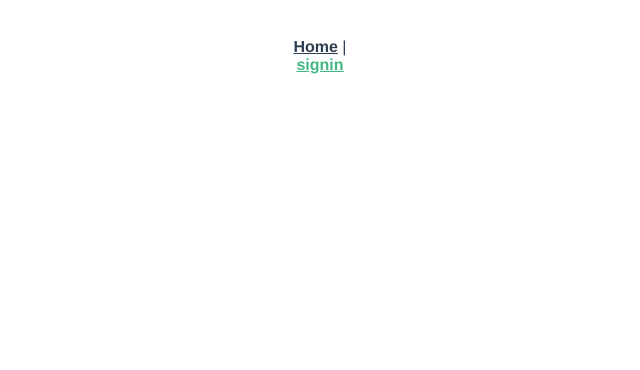
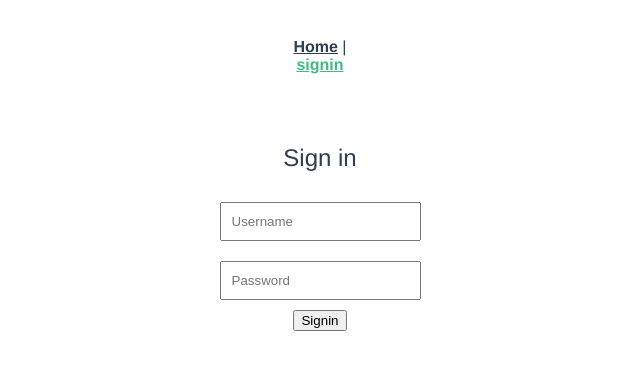
Before and after one commit to tflare/attendance-management-v, a Vue app: page /signin in a window 1280 px wide. Shown: the top 370 px of the page, without its empty margins (320-960 px from the left). Built offline with nearby package versions, Linux system fonts and the light colour scheme; no server answers.

Commit message:
[add]サインイン・サインアウトの機能を実装

```diff
--- a/package.json
+++ b/package.json
@@ -9,6 +9,7 @@
   },
   "dependencies": {
     "core-js": "^3.4.4",
+    "firebase": "^7.6.2",
     "vue": "^2.6.10",
     "vue-router": "^3.1.3"
   },
--- /dev/null
+++ b/src/components/Signin.vue
@@ -0,0 +1,65 @@
+<template>
+  <div class="signin">
+    <h2>Sign in</h2>
+    <input type="text" placeholder="Username" v-model="username">
+    <input type="password" placeholder="Password" v-model="password">
+    <button @click="signIn">Signin</button>
+  </div>
+</template>
+
+<script>
+import firebase from 'firebase'
+
+export default {
+  name: 'Signin',
+  data () {
+    return {
+      username: '',
+      password: ''
+    }
+  },
+  methods: {
+    signIn: function () {
+      firebase.auth().signInWithEmailAndPassword(this.username, this.password).then(
+        user => {
+          alert('Success!', user.email)
+          this.$router.push('/')
+        },
+        err => {
+          alert(err.message)
+        }
+      )
+    }
+  }
+}
+</script>
+
+<!-- Add "scoped" attribute to limit CSS to this component only -->
+<style scoped>
+h1, h2 {
+  font-weight: normal;
+}
+ul {
+  list-style-type: none;
+  padding: 0;
+}
+li {
+  display: inline-block;
+  margin: 0 10px;
+}
+a {
+  color: #42b983;
+}
+.signin {
+  margin-top: 20px;
+
+  display: flex;
+  flex-flow: column nowrap;
+  justify-content: center;
+  align-items: center
+}
+input {
+  margin: 10px 0;
+  padding: 10px;
+}
+</style>
--- a/src/main.js
+++ b/src/main.js
@@ -1,8 +1,21 @@
 import Vue from 'vue'
 import App from './App.vue'
 import router from './router'
+import firebase from 'firebase'
 
 Vue.config.productionTip = false
+
+const firebaseConfig = {
+  apiKey: "",
+  authDomain: "",
+  databaseURL: "",
+  projectId: "",
+  storageBucket: "",
+  messagingSenderId: "",
+  appId: "",
+  measurementId: ""
+};
+firebase.initializeApp(firebaseConfig);
 
 new Vue({
   router,
--- a/src/router/index.js
+++ b/src/router/index.js
@@ -1,23 +1,13 @@
 import Vue from 'vue'
 import VueRouter from 'vue-router'
 import Home from '../views/Home.vue'
+import Signin from '@/components/Signin.vue'
 
 Vue.use(VueRouter)
 
 const routes = [
-  {
-    path: '/',
-    name: 'home',
-    component: Home
-  },
-  {
-    path: '/about',
-    name: 'about',
-    // route level code-splitting
-    // this generates a separate chunk (about.[hash].js) for this route
-    // which is lazy-loaded when the route is visited.
-    component: () => import(/* webpackChunkName: "about" */ '../views/About.vue')
-  }
+  {path: '/', component: Home },
+  {path: '/signin', component: Signin}
 ]
 
 const router = new VueRouter({
--- /dev/null
+++ b/vue.config.js
@@ -0,0 +1,6 @@
+module.exports = {
+    devServer: {
+        port: 8081,
+        disableHostCheck: true,
+    },
+};
```
